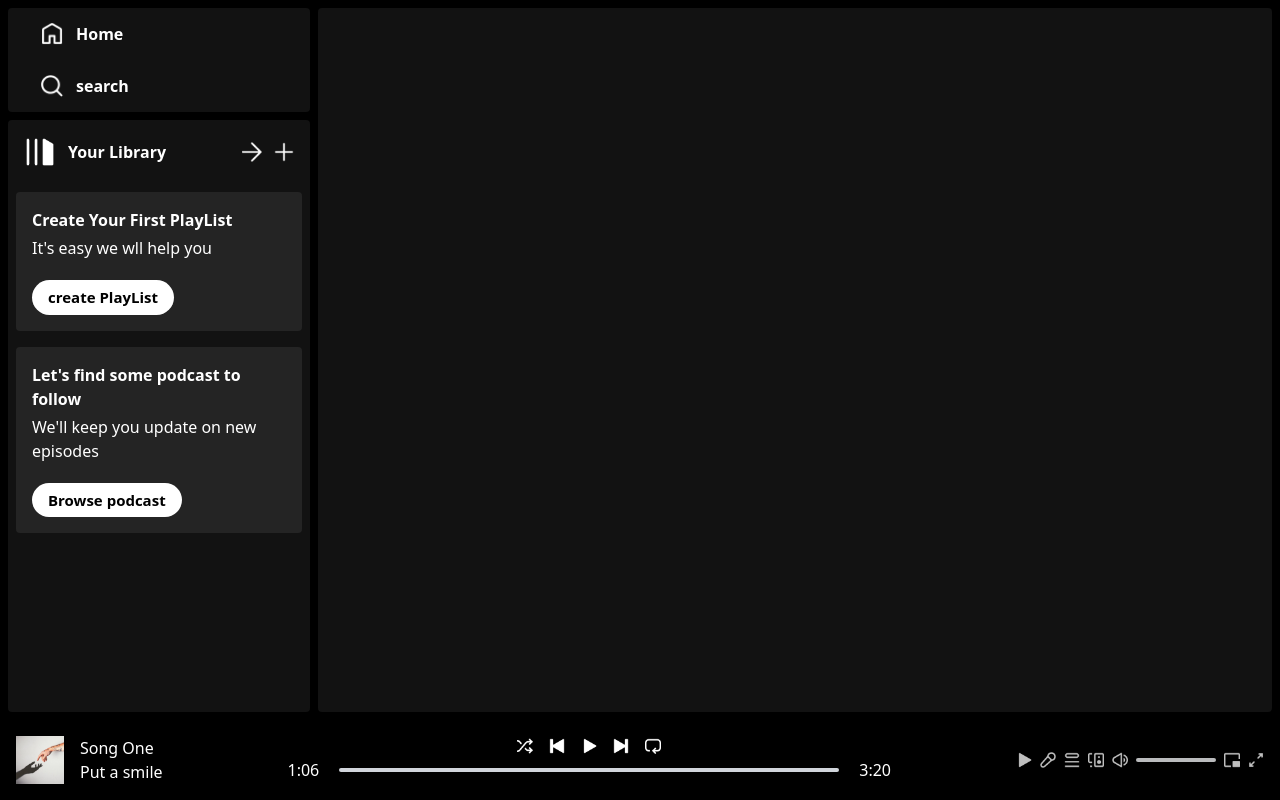
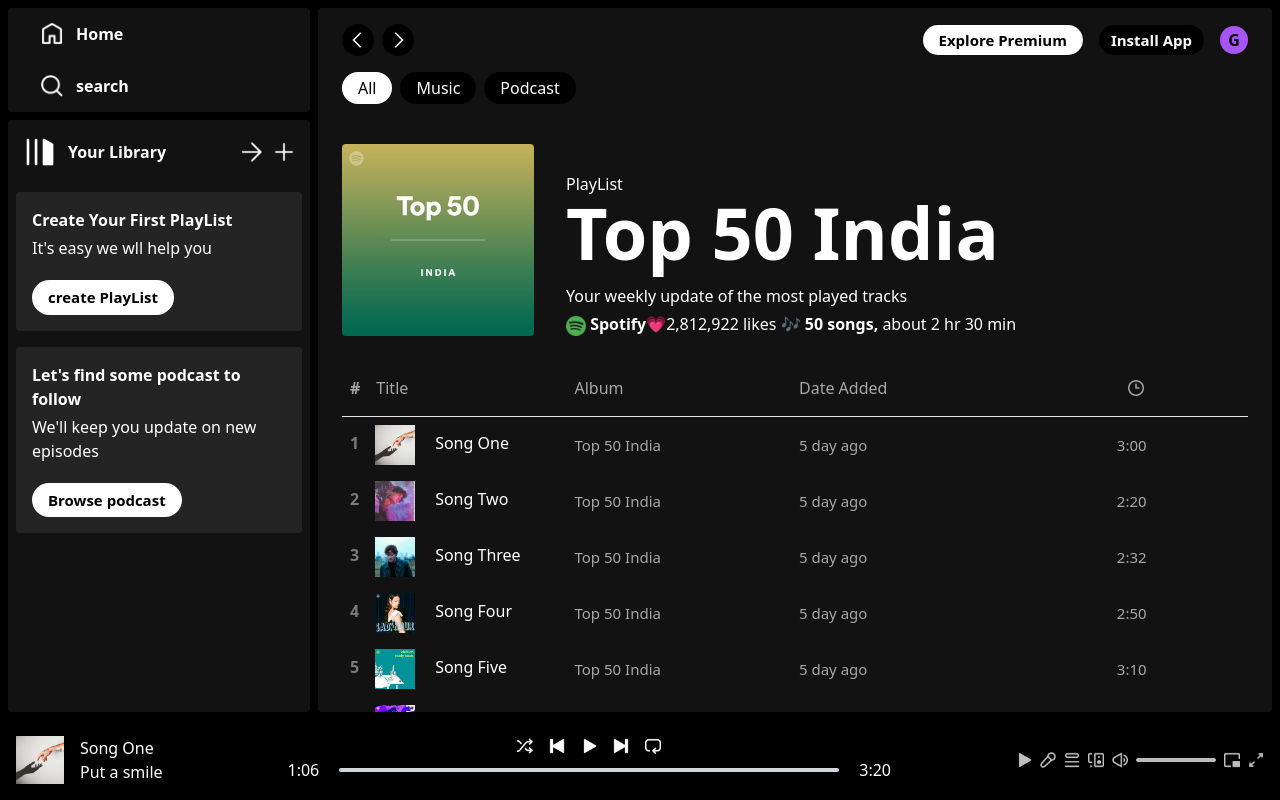
Before and after one commit to chitagone/Spotify-Clone, a React (Vite) app: page /album/1 in a window 1280 px wide. Built offline with nearby package versions, Linux system fonts and the light colour scheme.

Commit message:
add the hook to the album

```diff
--- a/src/components/AlbumItem.jsx
+++ b/src/components/AlbumItem.jsx
@@ -1,8 +1,12 @@
 import React from 'react'
+import { useNavigate } from 'react-router-dom'
 
 const AlbumItem = ({image,name,desc,id}) => {
+
+    const navigate = useNavigate();
+
   return (
-    <div className='min-w-[180px] p-2 px-3 rounded cursor-pointer hover:bg-[#ffffff26]'>
+    <div onClick={() => navigate(`/album/${id}`)} className='min-w-[180px] p-2 px-3 rounded cursor-pointer hover:bg-[#ffffff26]'>
         <img className='rounded' src={image} alt="" />
         <p className='font-bold mt-2 mb-1'>{name}</p>
         <p className='text-slate-200 text-sm'>{desc}</p>
--- a/src/components/Display.jsx
+++ b/src/components/Display.jsx
@@ -1,6 +1,7 @@
 import React from 'react'
 import { Route, Routes } from 'react-router-dom'
 import DisplayHome from './DisplayHome'
+import DisplayAlbum from './DisplayAlbum'
 
 const Display = () => {
   return (
@@ -8,6 +9,8 @@
 
         <Routes>
            <Route path='/' element = {<DisplayHome/>}/>
+           <Route path='/album/:id' element = {<DisplayAlbum/>}/>
+
         </Routes>
 
     </div>
--- /dev/null
+++ b/src/components/DisplayAlbum.jsx
@@ -0,0 +1,61 @@
+import React from 'react'
+import Navbar from './Navbar'
+import { useParams } from 'react-router-dom'
+import { albumsData, assets, songsData } from '../assets/assets';
+
+const DisplayAlbum = () => {
+
+    const {id} = useParams();
+    const albumData = albumsData[id];
+
+  return (
+    <>
+    <Navbar/>
+    <div className='mt-10 flex gap-8 flex-col md:flex-row md:items-end'>
+        <img className='w-48 rounded' src={albumData.image} alt="" />
+
+        <div className='flex flex-col'>
+            <p>PlayList</p>
+            <h2 className='text-5xl font-bold mb-4 md:text-7xl'>{albumData.name}</h2>
+            <h4>{albumData.desc}</h4>
+            <p className='mt-1'>
+                <img className='inline-block w-5' src={assets.spotify_logo} alt="" />
+                <b> Spotify</b>
+                💗2,812,922 likes
+                🎶 <b>50 songs, </b>
+                about 2 hr 30 min
+            </p>
+
+        </div>
+    </div>
+
+    <div className='grid grid-cols-3 sm:grid-cols-4 mt-10 mb-4 pl-2 text-[#a7a7a7]'>
+      <p><b className='mr-4'>#</b>Title</p>
+      <p>Album</p>
+      <p className='hidden sm:block'>Date Added</p>
+      <img className='m-auto w-4' src={assets.clock_icon} alt="" />
+
+    </div>
+    <hr />
+    {
+      songsData.map((item,index) => (
+        <div key={index} className='grid grid-cols-3 sm:grid-cols-4 gap-2 items-center text-[#a7a7a7] hover:bg-[#ffffff2b] cursor-pointer p-2'>
+          <p className='text-white'>
+            <b className='mr-4 text-[#7a7a7a]'>{index+1}</b>
+            <img className='inline w-10 mr-5' src={item.image} alt="" />
+            {item.name}
+          </p>
+
+          <p className='text-[15px]'>{albumData.name}</p>
+          <p className='text-[15px] hidden sm:block'>5 day ago</p>
+          <p className='text-[15px] text-center'>{item.duration}</p>
+
+        </div>
+
+      ))
+    }
+    </>
+  )
+}
+
+export default DisplayAlbum
```
